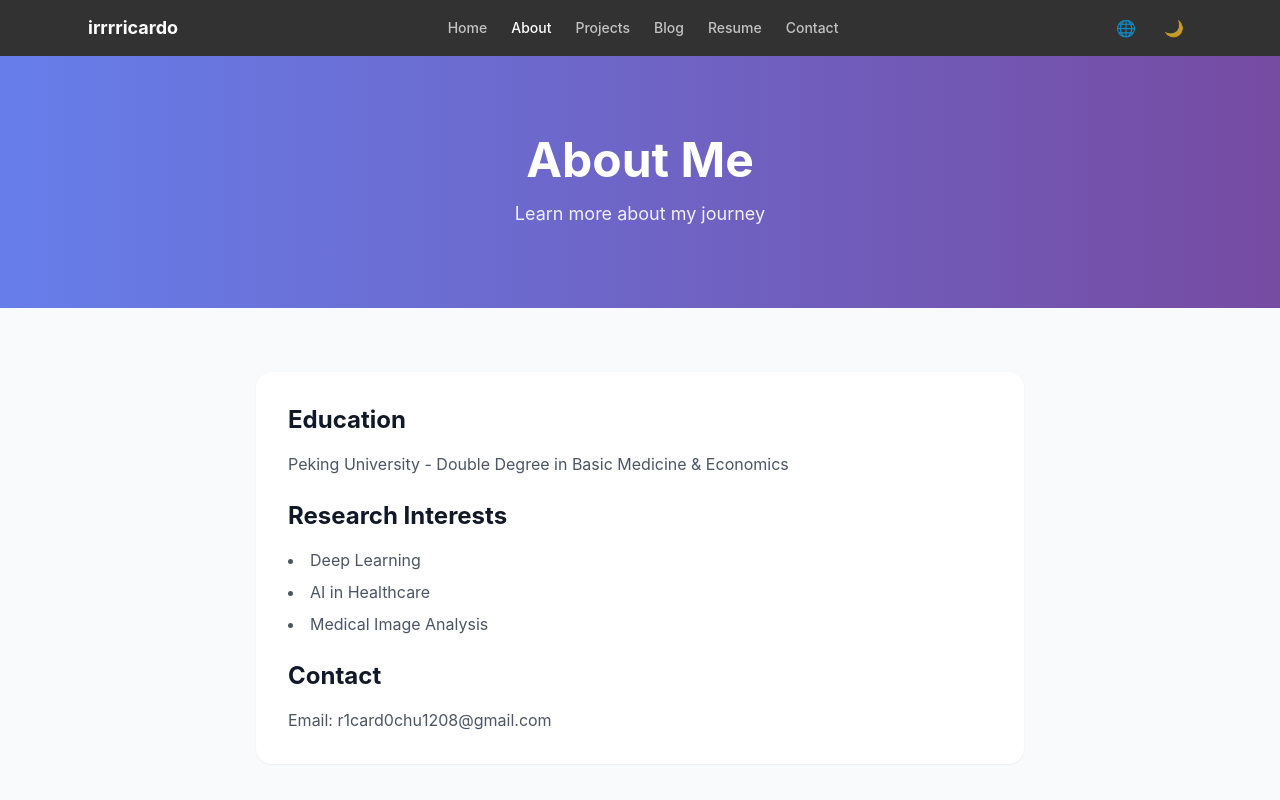
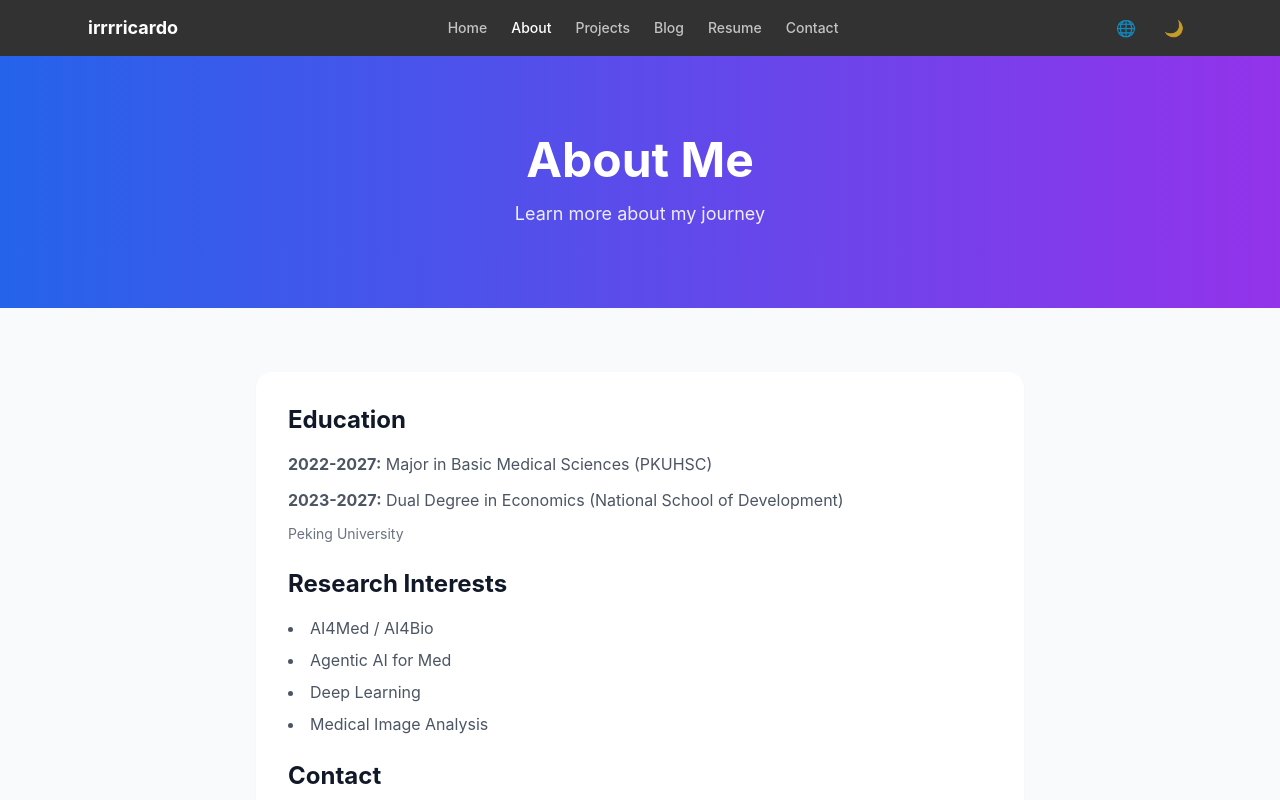
Before and after one commit to irrrricardo/irrrricardo.github.io, a Next.js app: page /about in a window 1280 px wide. Shown: the top 800 px of the page. Built offline with nearby package versions, Linux system fonts and the light colour scheme.

Commit message:
Update: Education details and add Agentic AI for Med interest

```diff
--- a/src/app/about/page.js
+++ b/src/app/about/page.js
@@ -18,7 +18,7 @@ export default function AboutPage() {
 
   return (
     <>
-      <section className="py-20 px-4 bg-gradient-to-r from-primary to-secondary text-white text-center">
+      <section className="py-20 px-4 bg-gradient-to-r from-blue-600 to-purple-600 text-white text-center">
         <h1 className="text-4xl sm:text-5xl font-bold mb-4">{t.title}</h1>
         <p className="text-lg text-white/90">{t.subtitle}</p>
       </section>
@@ -27,12 +27,17 @@ export default function AboutPage() {
         <div className="max-w-3xl mx-auto">
           <div className="bg-white dark:bg-gray-800 rounded-2xl p-8 shadow-sm">
             <h2 className="text-2xl font-bold mb-4 text-gray-900 dark:text-white">Education</h2>
-            <p className="text-gray-600 dark:text-gray-400 mb-6">Peking University - Double Degree in Basic Medicine & Economics</p>
+            <div className="space-y-3 text-gray-600 dark:text-gray-400 mb-6">
+              <p><strong>2022-2027:</strong> Major in Basic Medical Sciences (PKUHSC)</p>
+              <p><strong>2023-2027:</strong> Dual Degree in Economics (National School of Development)</p>
+              <p className="text-sm text-gray-500">Peking University</p>
+            </div>
 
             <h2 className="text-2xl font-bold mb-4 text-gray-900 dark:text-white">Research Interests</h2>
             <ul className="list-disc list-inside text-gray-600 dark:text-gray-400 mb-6 space-y-2">
+              <li>AI4Med / AI4Bio</li>
+              <li>Agentic AI for Med</li>
               <li>Deep Learning</li>
-              <li>AI in Healthcare</li>
               <li>Medical Image Analysis</li>
             </ul>
 
--- a/src/lib/translations.js
+++ b/src/lib/translations.js
@@ -10,7 +10,7 @@ export const translations = {
     home: {
       title: 'Renxiang (Ricardo) Chu',
       subtitle: 'Peking University | Basic Medicine & Economics',
-      description: 'Interest in AI4Med/Bio. Passionate about applying deep learning techniques to solve complex challenges in the medical field.',
+      description: 'Interest in AI4Med/Bio and Agentic AI for Med. Passionate about applying deep learning techniques to solve complex challenges in the medical field.',
       contactBtn: 'Contact Me',
       resumeBtn: 'Download Resume',
       explore: 'Explore',
@@ -56,7 +56,7 @@ export const translations = {
     home: {
       title: 'Renxiang (Ricardo) Chu',
       subtitle: '北京大学 | 基础医学 & 经济学',
-      description: 'Interest in AI4Med/Bio. 热衷于将深度学习技术应用于解决医学领域的复杂挑战。',
+      description: 'Interest in AI4Med/Bio and Agentic AI for Med. 热衷于将深度学习技术应用于解决医学领域的复杂挑战。',
       contactBtn: '联系我',
       resumeBtn: '下载简历',
       explore: '探索',
```
